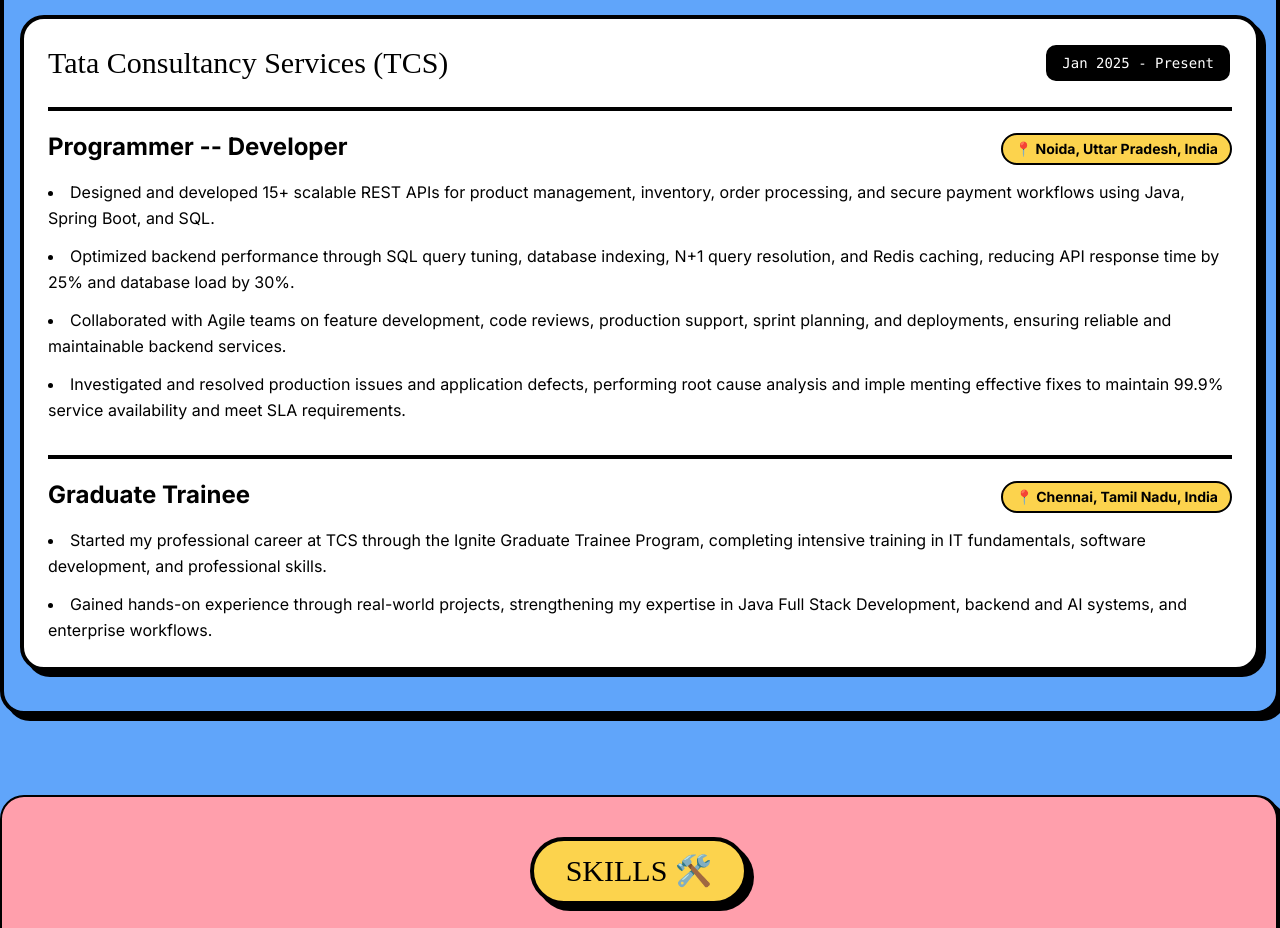
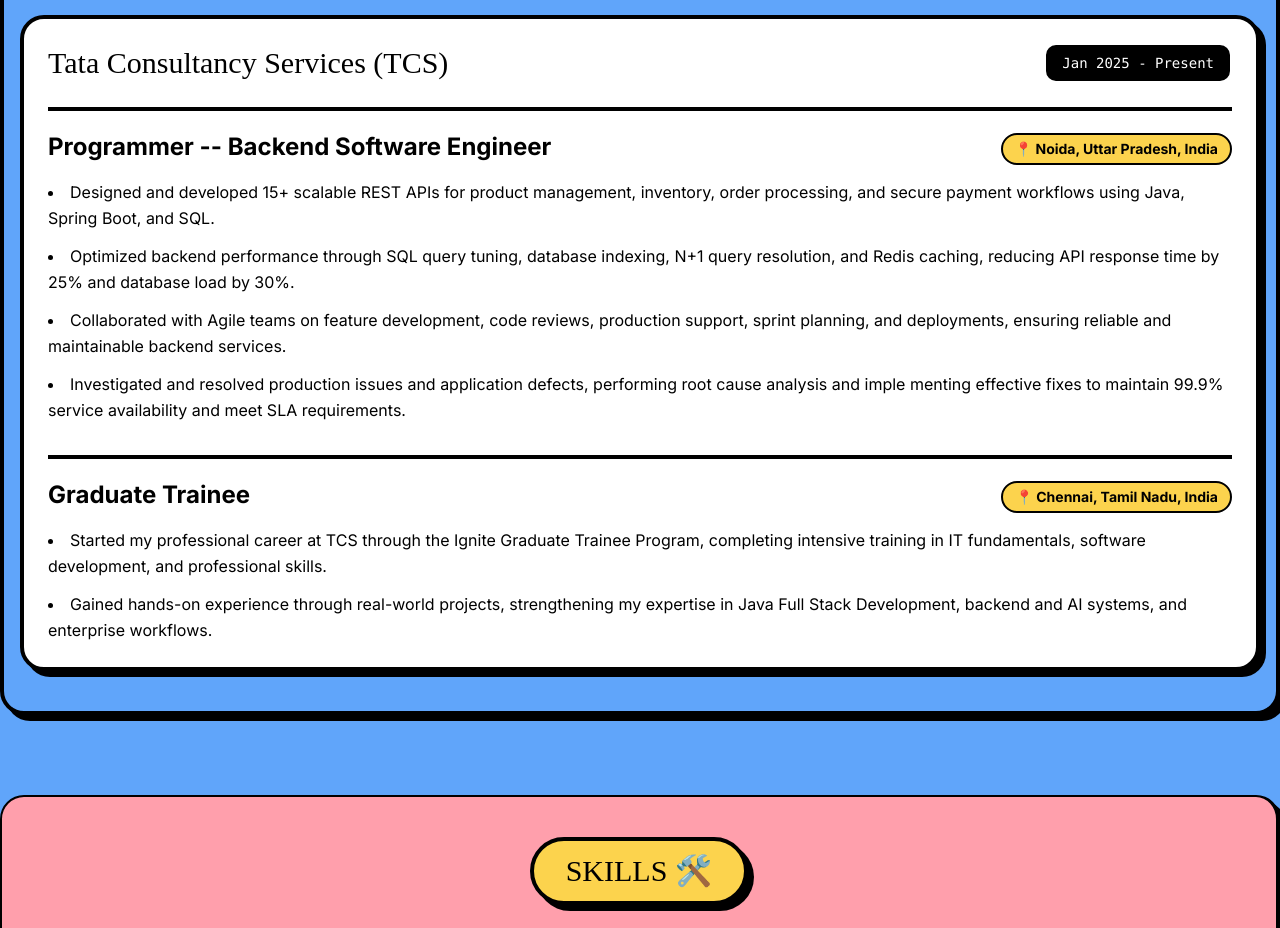
Before and after one commit to rajSunny5714/new-portfolio, a React (Vite) app: page / in a window 1280 px wide. Shown: the part 1580-2508 px from the top of the page. Built offline with nearby package versions, Linux system fonts and the light colour scheme; the HTML template or start-up script is replaced by a standard one; a web font is replaced by a local one.

Commit message:
Update Experience.tsx

```diff
--- a/src/components/sections/Experience.tsx
+++ b/src/components/sections/Experience.tsx
@@ -64,7 +64,7 @@ const Experience = () => {
       duration: 'Jan 2025 - Present',
       roles: [
         {
-          role: 'Programmer -- Developer',
+          role: 'Programmer -- Backend Software Engineer',
           location: 'Noida, Uttar Pradesh, India',
           points: [
             'Designed and developed 15+ scalable REST APIs for product management, inventory, order processing, and secure payment workflows using Java, Spring Boot, and SQL.',
```
